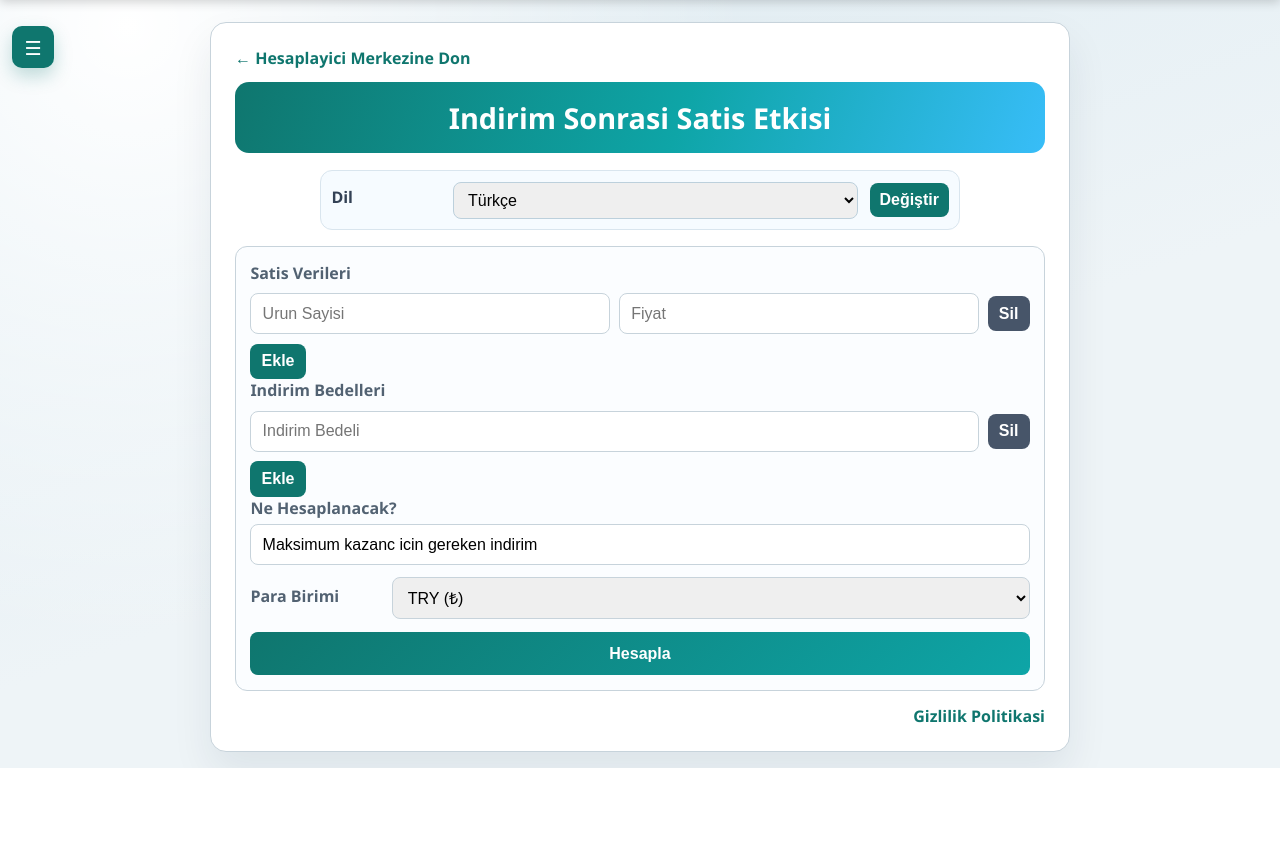
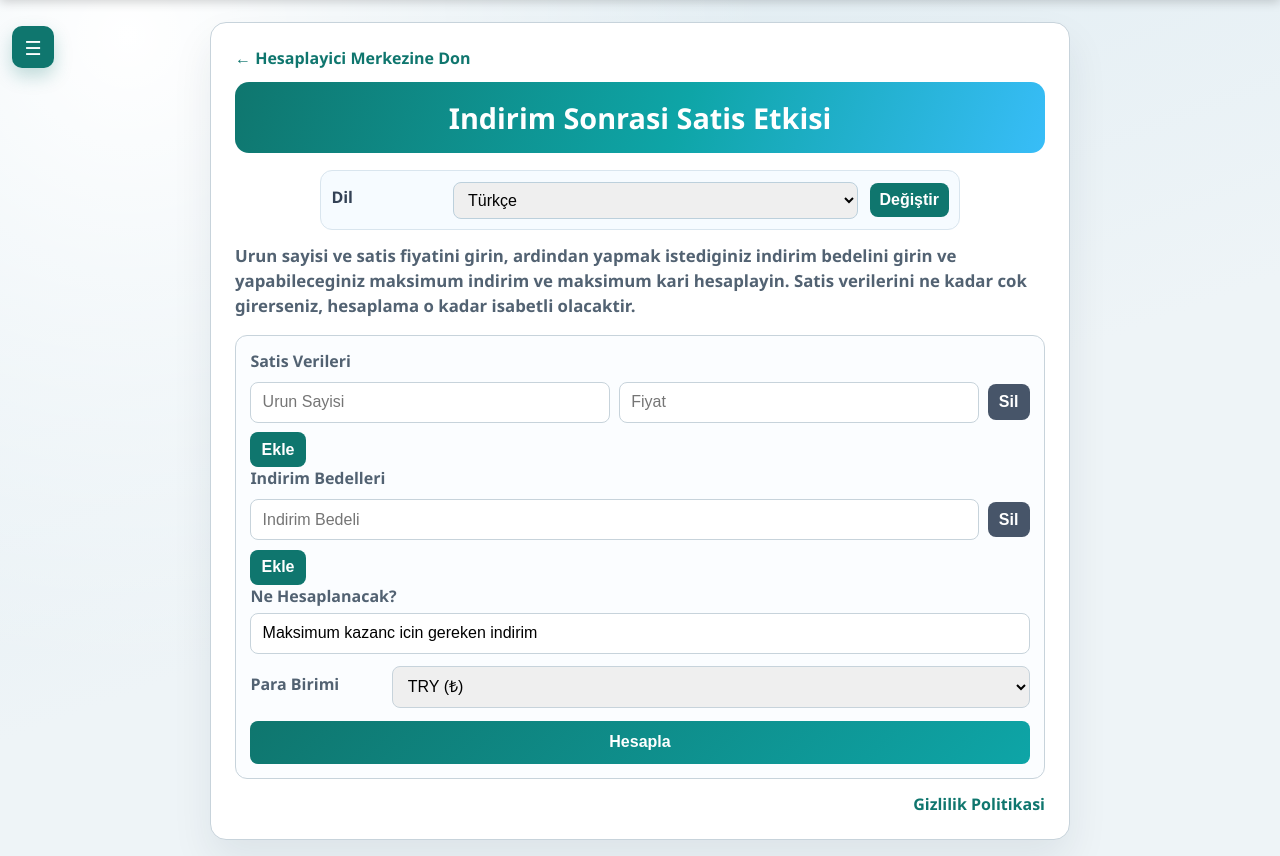
Before and after one commit to ertanatalar/priceoptimize, a Django app: page /price-demand/discount-optimizer/ in a window 1280 px wide. Shown: the part 56-912 px from the top of the page. Before the commit the page ends 824 px from the top, so only its background shows below. Run offline with Django 5.2, Linux system fonts and the light colour scheme.

Commit message:
Add discount engine intro text under language selector

```diff
--- a/core/views.py
+++ b/core/views.py
@@ -75,6 +75,7 @@ TEXTS = {
         "error_no_optimum": "Bu veriyle optimum fiyat hesaplanamıyor.",
         "portal_title": "Urunlerinizin fiyatini optimize edin",
         "discount_page_title": "Indirim Sonrasi Satis Etkisi",
+        "discount_intro": "Urun sayisi ve satis fiyatini girin, ardindan yapmak istediginiz indirim bedelini girin ve yapabileceginiz maksimum indirim ve maksimum kari hesaplayin. Satis verilerini ne kadar cok girerseniz, hesaplama o kadar isabetli olacaktir.",
         "discount_prompt_label": "Ne Hesaplanacak?",
         "discount_prompt_placeholder": "",
         "discount_hint": "",
@@ -180,6 +181,7 @@ TEXTS = {
         "error_no_optimum": "This data does not produce an optimal price.",
         "portal_title": "Optimize your product prices",
         "discount_page_title": "Post-Discount Sales Impact",
+        "discount_intro": "Enter product quantity and sale price, then enter your planned discount amount to calculate the maximum discount and maximum profit. The more sales data you provide, the more accurate the calculation becomes.",
         "discount_prompt_label": "What Should Be Calculated?",
         "discount_prompt_placeholder": "",
         "discount_hint": "",
--- a/templates/core/discount_optimizer.html
+++ b/templates/core/discount_optimizer.html
@@ -157,6 +157,14 @@
       font-weight: 700;
       cursor: pointer;
     }
+    .intro-note {
+      margin: -.2rem auto 1rem;
+      max-width: 860px;
+      color: var(--muted);
+      font-size: 1.05rem;
+      line-height: 1.5;
+      font-weight: 600;
+    }
     .input-section {
       border: 1px solid var(--line);
       border-radius: 12px;
@@ -269,6 +277,7 @@
         </select>
         <button type="submit">{{ labels.change_language }}</button>
       </form>
+      <p class="intro-note">{{ labels.discount_intro }}</p>
 
       <form method="post">
         {% csrf_token %}
```
